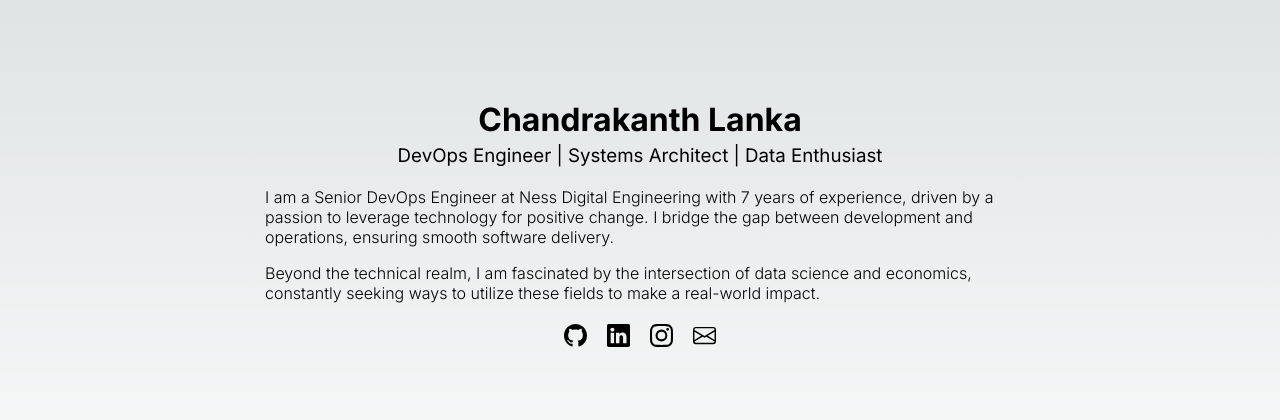
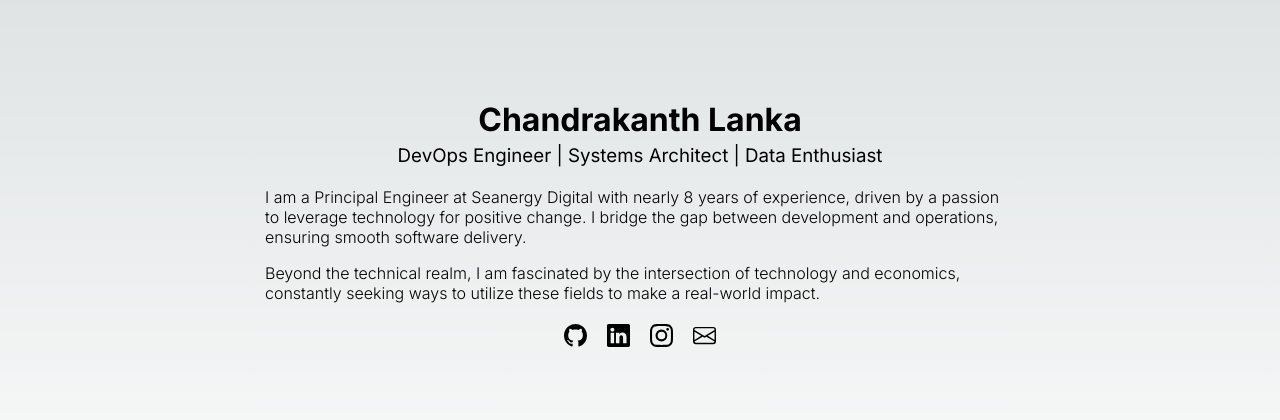
Before and after one commit to 9three3four/9three3four, a Next.js app: page / in a window 1280 px wide. Shown: the part 184-604 px from the top of the page. Built offline with nearby package versions, Linux system fonts and the light colour scheme.

Commit message:
updated content

```diff
--- a/pages/index.js
+++ b/pages/index.js
@@ -21,12 +21,12 @@ export default function Home() {
           <h3> DevOps Engineer | Systems Architect | Data Enthusiast </h3>
         </div>
           <p>
-            I am a Senior DevOps Engineer at Ness Digital Engineering with 7 years of experience,
+            I am a Principal Engineer at Seanergy Digital with nearly 8 years of experience,
             driven by a passion to leverage technology for positive change.
             I bridge the gap between development and operations, ensuring smooth software delivery.
           </p>
           <p>
-            Beyond the technical realm, I am fascinated by the intersection of data science and economics,
+            Beyond the technical realm, I am fascinated by the intersection of technology and economics,
             constantly seeking ways to utilize these fields to make a real-world impact.
           </p>
 
```
